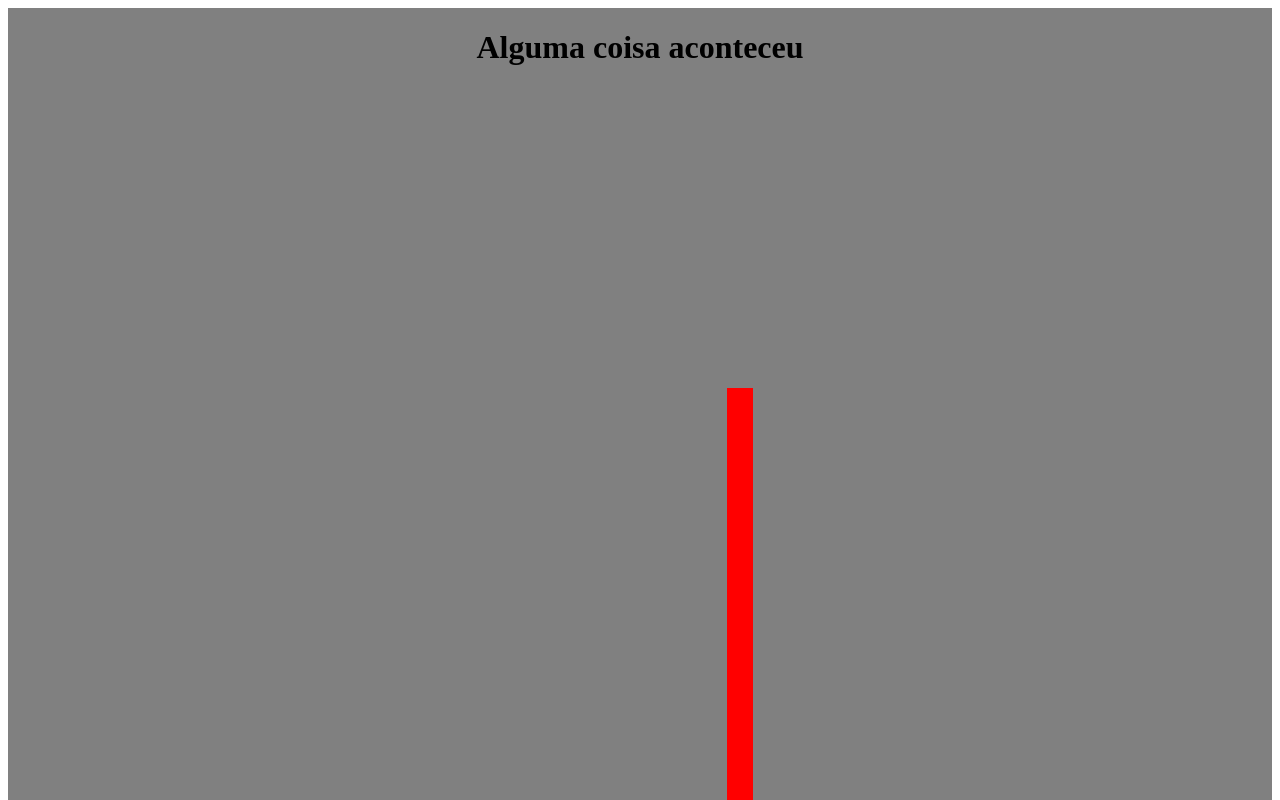
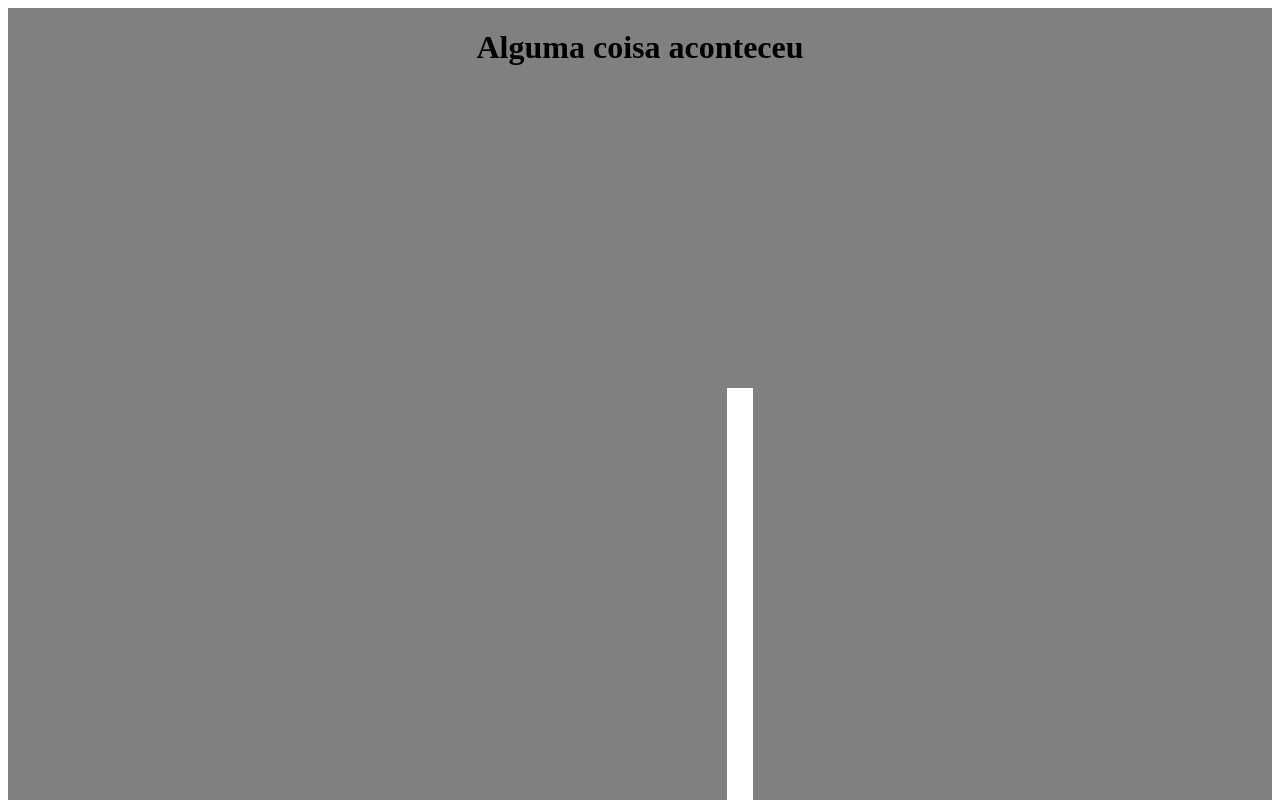
Before and after one commit to joaobuzato/door-game-old, a Next.js app: page / in a window 1280 px wide. Shown: the top 800 px of the page. Built offline with nearby package versions, Linux system fonts and the light colour scheme.

Commit message:
adicionando logo

```diff
--- a/styles/Home.module.css
+++ b/styles/Home.module.css
@@ -13,10 +13,11 @@
 .door_inside {
   width: 226px;
   height: 558px;
-  background: red;
+  background: white;
 }
 .door_over {
-  background: grey;
-  width: 200px;
-  height: 500px;
+  width: 30px;
+  height: 520px;
+  border-left: 200px solid grey;
+  border-bottom: 38px solid transparent;
 }
```
